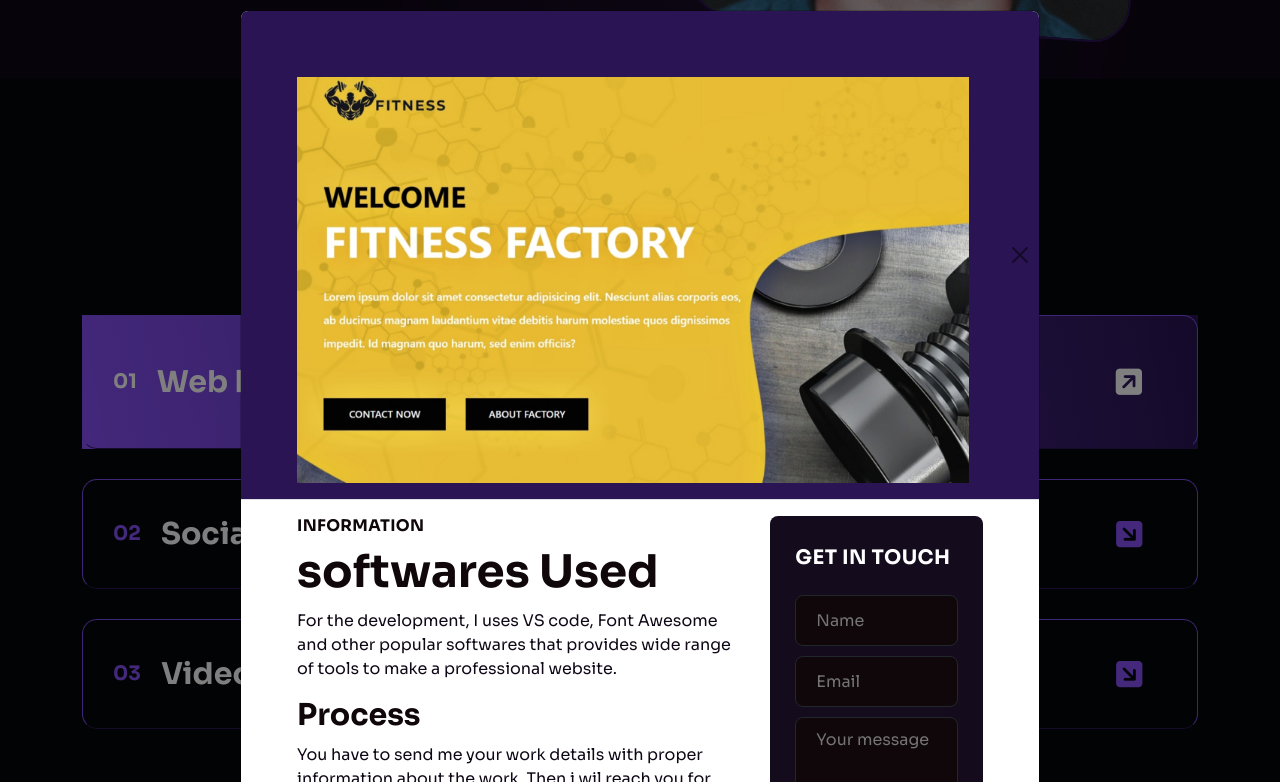
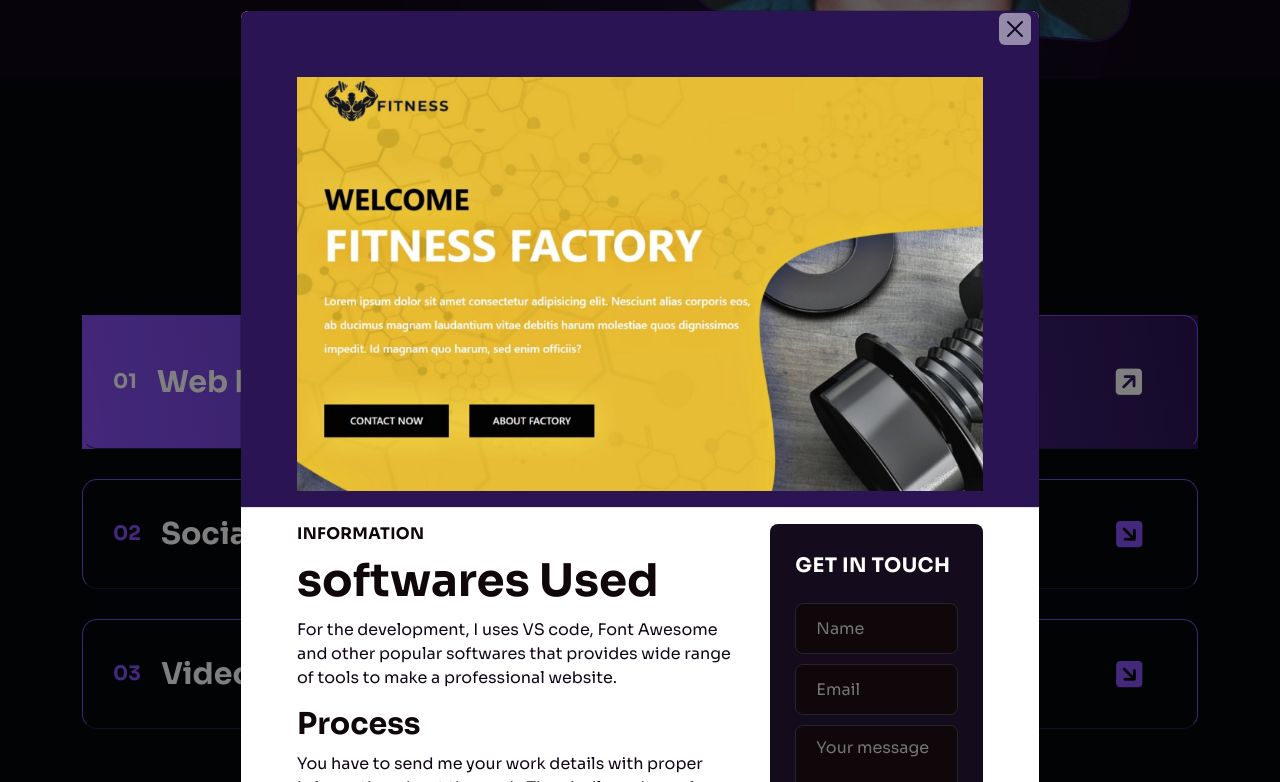
Before and after one commit to iswasteek/My-Portfolio, a plain HTML site: page index.html in a window 1280 px wide. Both pictures are taken after a click on the button 640 px from the left and 1032 px from the top of the page. Shown: the part 650-1432 px from the top of the page. Drawn offline with nearby package versions, Linux system fonts and the light colour scheme.

Commit message:
modal close button style changed

```diff
--- a/main.css
+++ b/main.css
@@ -212,6 +212,13 @@ a h6:hover {
   display: inline-flex;
   gap: 15px;
   margin-bottom: 0;
+}
+
+.btn-close {
+  background-color: white;
+  position: absolute;
+  top: 1%;
+  right: 2%;
 }
 
 /* End starting css  */
```
